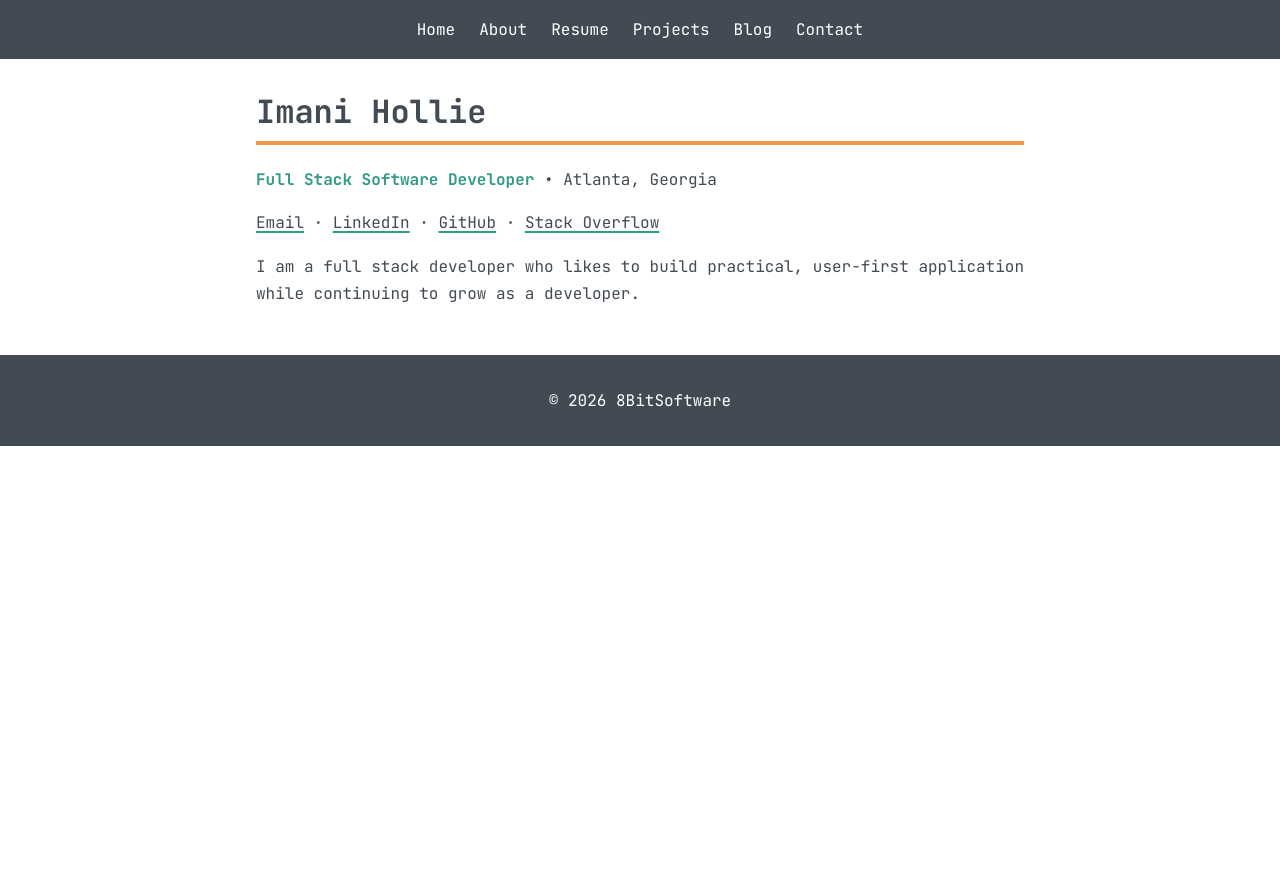
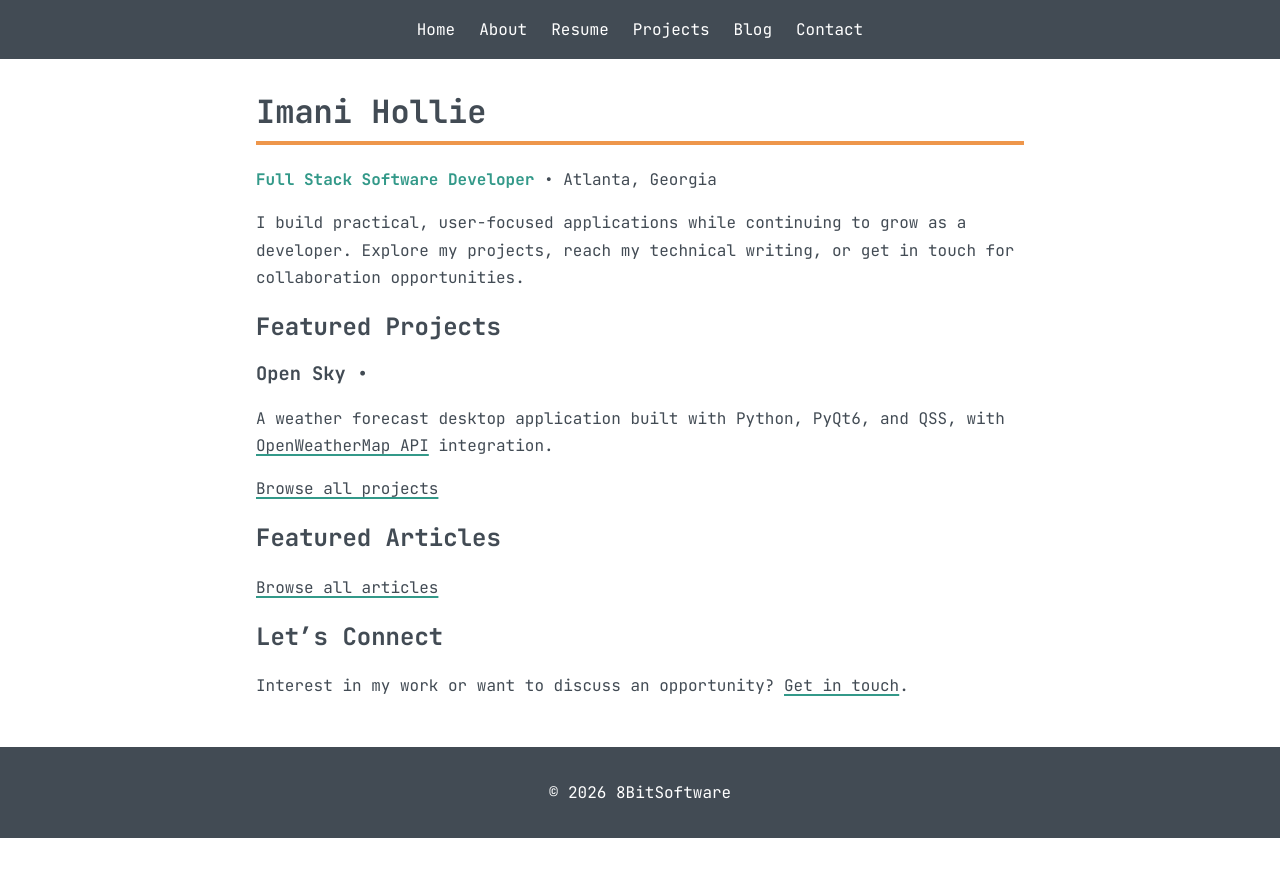
Before and after one commit to 8Bitsian/Resume, a Jekyll site: the page built from pages/index.md, in a window 1280 px wide. Shown: the top 877 px of the page. Built offline with Jekyll 4.4.1, drawn with Linux system fonts in a browser that asks for light colours.

Commit message:
Enhance index.md with project and article sections
Added sections for featured projects and articles, and updated contact information.

```diff
--- a/pages/index.md
+++ b/pages/index.md
@@ -7,6 +7,17 @@ permalink: /
 # Imani Hollie
 **Full Stack Software Developer** • Atlanta, Georgia
 
-[Email](mailto:8BitSoftware@gmail.com) · [LinkedIn](https://www.linkedin.com/in/imani-hollie/) · [GitHub](https://github.com/8Bitsian) · [Stack Overflow](https://stackoverflow.com/users/32219858/8bitsoftware)
+I build practical, user-focused applications while continuing to grow as a developer. Explore my projects, reach my technical writing, or get in touch for collaboration opportunities.
 
-I am a full stack developer who likes to build practical, user-first application while continuing to grow as a developer.
+## Featured Projects
+### Open Sky •
+A weather forecast desktop application built with Python, PyQt6, and QSS, with [OpenWeatherMap API](https://openweathermap.org/) integration.
+
+[Browse all projects]({{ '/projects/' | relative_url }})
+
+## Featured Articles
+
+[Browse all articles]({{ '/blog/' | relative_url }})
+
+## Let's Connect
+Interest in my work or want to discuss an opportunity? [Get in touch]({{ '/contact/' | relative_url }}).
```
